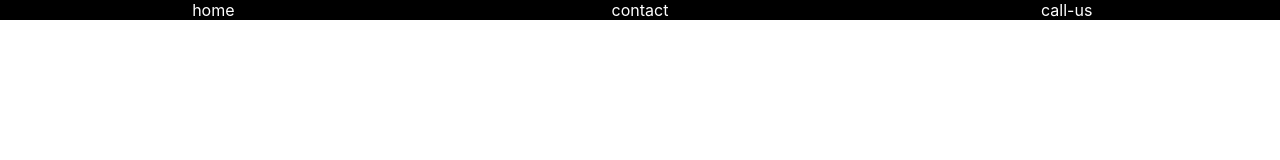
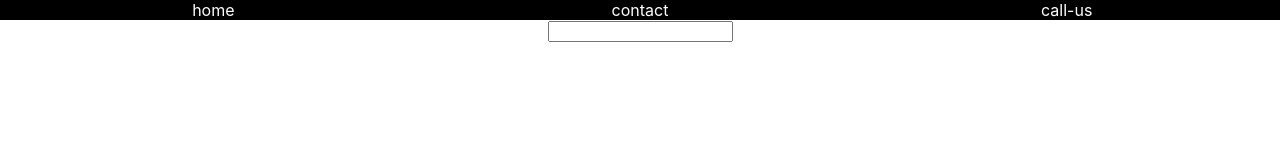
Before and after one commit to cherma/my-app-react, a React (Create React App) app: page / in a window 1280 px wide. Shown: the top 160 px of the page. Built offline with nearby package versions, Linux system fonts and the light colour scheme.

Commit message:
Data flow between components

```diff
--- a/src/App.js
+++ b/src/App.js
@@ -1,11 +1,13 @@
 import React from 'react';
 import './App.css';
 import Nav from './Nav';
+import Content from './Content';
 
 const App = () => {
   return (
     <div className="App">
       <Nav />
+      <Content />
     </div>
   );
 }
--- /dev/null
+++ b/src/Banner/Banner.jsx
@@ -0,0 +1,9 @@
+import React from 'react';
+
+const Banner = ({ text }) => {
+  return(
+    <h1>{text}</h1>
+  )
+}
+
+export default Banner;
--- /dev/null
+++ b/src/Banner/index.js
@@ -0,0 +1 @@
+export { default } from './Banner';
--- /dev/null
+++ b/src/Content/Content.jsx
@@ -0,0 +1,26 @@
+import React from 'react';
+import InputArea from '../InputArea';
+import Banner from '../Banner';
+
+class Content extends React.Component {
+
+  constructor(props) {
+    super(props);
+    this.state = {value: ''};
+  }
+
+  updateValue = (newValue) => {
+    this.setState({ value: newValue})
+  }
+
+  render() {
+    return(
+      <React.Fragment>
+      <InputArea onDataChange={(newValue) => this.updateValue(newValue)} />
+      <Banner text={this.state.value} />
+      </React.Fragment>
+    )
+  }
+};
+
+export default Content;
--- /dev/null
+++ b/src/Content/index.js
@@ -0,0 +1 @@
+export { default } from './Content';
--- /dev/null
+++ b/src/InputArea/InputArea.jsx
@@ -0,0 +1,17 @@
+import React from 'react';
+
+const InputArea = ({ onDataChange }) => {
+
+  const changeHandler = (event) => {
+    onDataChange(event.target.value);
+  }
+
+    return (
+      <div className="input-area">
+        <input onChange={(event) => changeHandler(event)} />
+      </div>
+    )
+
+}
+
+export default InputArea;
--- /dev/null
+++ b/src/InputArea/index.js
@@ -0,0 +1 @@
+export { default } from './InputArea';
```
Also changed, not shown: 1 other file (tests, documents, lock files or other folders).
